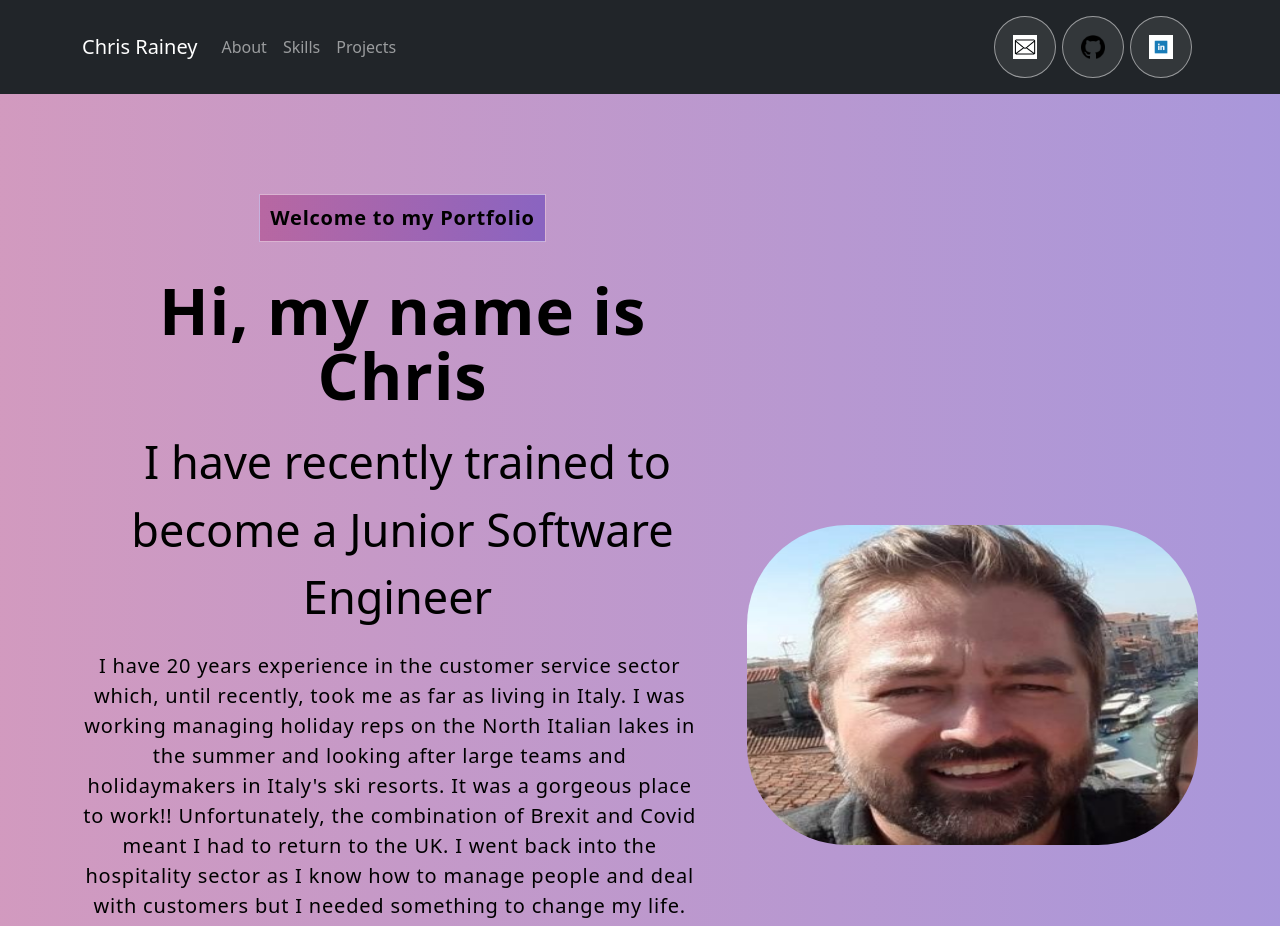
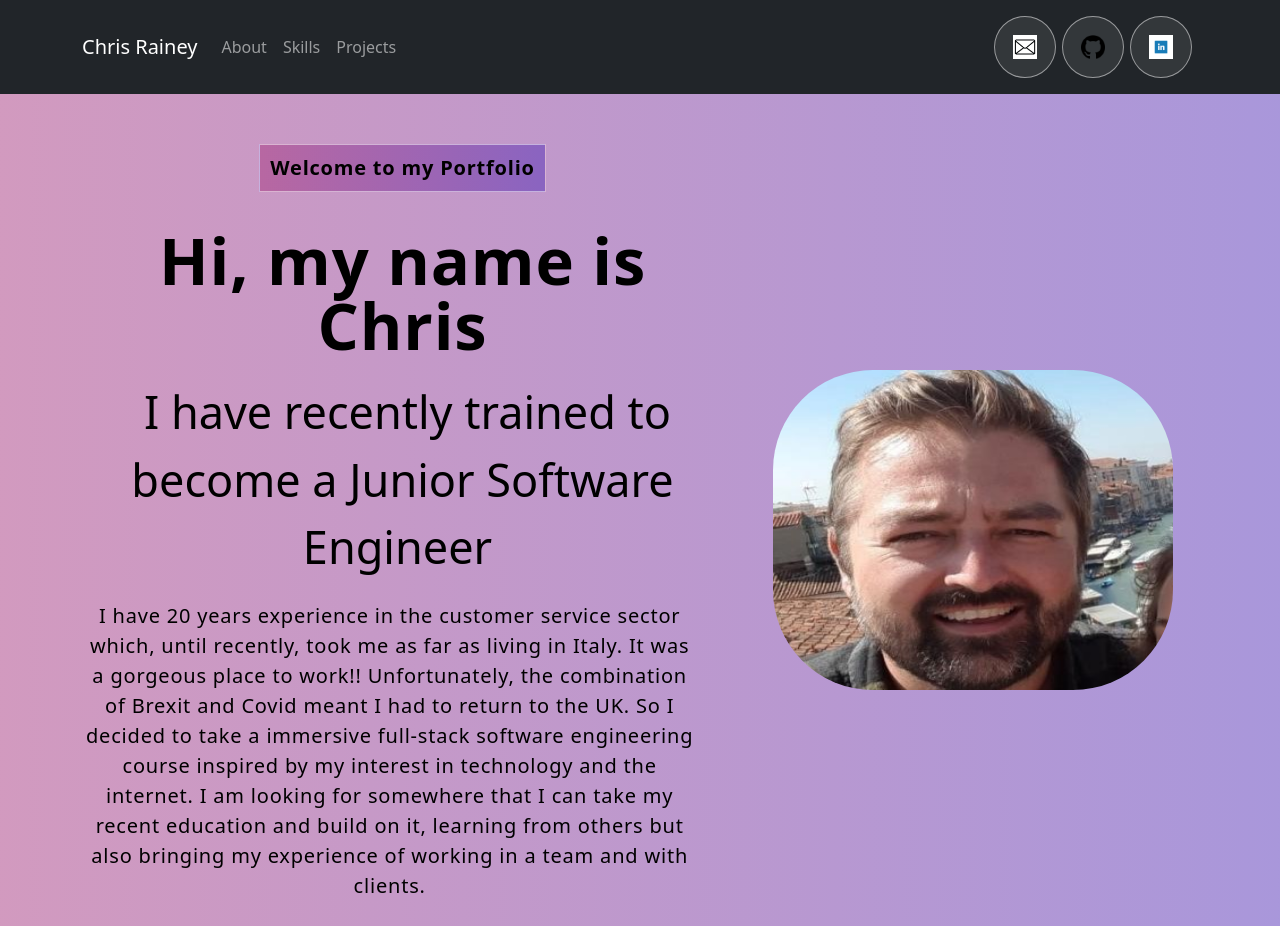
Before and after one commit to chrainey/Portfolio, a React (Create React App) app: page / in a window 1280 px wide. Shown: the top 926 px of the page. Built offline with nearby package versions, Linux system fonts and the light colour scheme.

Commit message:
Further Styling

```diff
--- a/src/App.css
+++ b/src/App.css
@@ -111,7 +111,8 @@ border-color: transparent;
 /* BANNER */
 .banner {
   margin-top: 0;
-  padding: 100px 0 100px 0;
+  padding: 50px 0 20px 0;
+  height: 100%;
 
 }
 .banner .tagline {
@@ -192,7 +193,7 @@ border-color: transparent;
 
 .my-image {
   border-radius: 100px;
-  width: 100%;
+  width: 400px;
   height: 40vh;
 }
 
@@ -207,7 +208,7 @@ border-color: transparent;
 .about-header {
   margin: 3vh;
   font-weight: bolder;
-  font-size: 100px;
+  font-size: 75px;
 }
 
 
@@ -247,7 +248,7 @@ border-color: transparent;
 .interests-header {
   margin: 3vh;
   font-weight: bolder;
-  font-size: 100px;
+  font-size: 75px;
 
 }
 
@@ -346,7 +347,7 @@ border-color: transparent;
 .skills-title {
   margin: 5vh;
   font-weight: bolder;
-  font-size: 100px;
+  font-size: 75px;
 }
 
 .icon-main {
@@ -400,6 +401,7 @@ border-color: transparent;
   background-position: center;
   background-size: cover;
   background-attachment: fixed;
+
 }
 
 .project-icons {
@@ -413,13 +415,13 @@ border-color: transparent;
 }
 
 .row {
-  max-width: 1800px;
+  max-width: 1200px;
 }
 
 .projects-title {
   margin: 3vh;
   font-weight: bolder;
-  font-size: 100px;
+  font-size: 75px;
 }
 
 /* FOOTER */
--- a/src/components/Banner.js
+++ b/src/components/Banner.js
@@ -11,15 +11,10 @@ const Banner = () => {
             <h1>{`Hi, my name is Chris`}</h1>
             <span className="wrap">I have recently trained to become a Junior Software Engineer</span>
             <p>I have 20 years experience in the customer service sector which, until recently, took
-              me as far as living in Italy. I was working managing holiday reps on the North Italian
-              lakes in the summer and looking after large teams and holidaymakers in Italy's ski
-              resorts. It was a gorgeous place to work!! Unfortunately, the combination of Brexit and Covid meant I had to return to
-              the UK. I went back into the hospitality sector as I know how to manage people and
-              deal with customers but I needed something to change my life.
+              me as far as living in Italy. It was a gorgeous place to work!! Unfortunately, the combination of Brexit and Covid meant I had to return to
+              the UK.
               So I decided to take a immersive full-stack software engineering course inspired by
-              my interest in technology and the internet. I've always wanted to know how digital
-              systems and tools communicate with each other to make amazing things that we
-              take for granted every day. I am looking for somewhere that I can take my recent
+              my interest in technology and the internet.  I am looking for somewhere that I can take my recent
               education and build on it, learning from others but also bringing my experience of
               working in a team and with clients.</p>
           </Col>
--- a/src/components/Projects.js
+++ b/src/components/Projects.js
@@ -48,7 +48,7 @@ const Projects = () => {
       <h1 className='projects-title'>My Projects</h1>
       <Row >
         {projects.map((projects, index) => (
-          <Col sm='12' md='12' lg='6' d-flex align-items-stretch>
+          <Col sm='12' md='12' lg='6' >
             <Card className='mb-4' key={index}>
               <Card.Img className='card-images' variant="top" src={projects.imgUrl} />
               <Card.Body>
```
